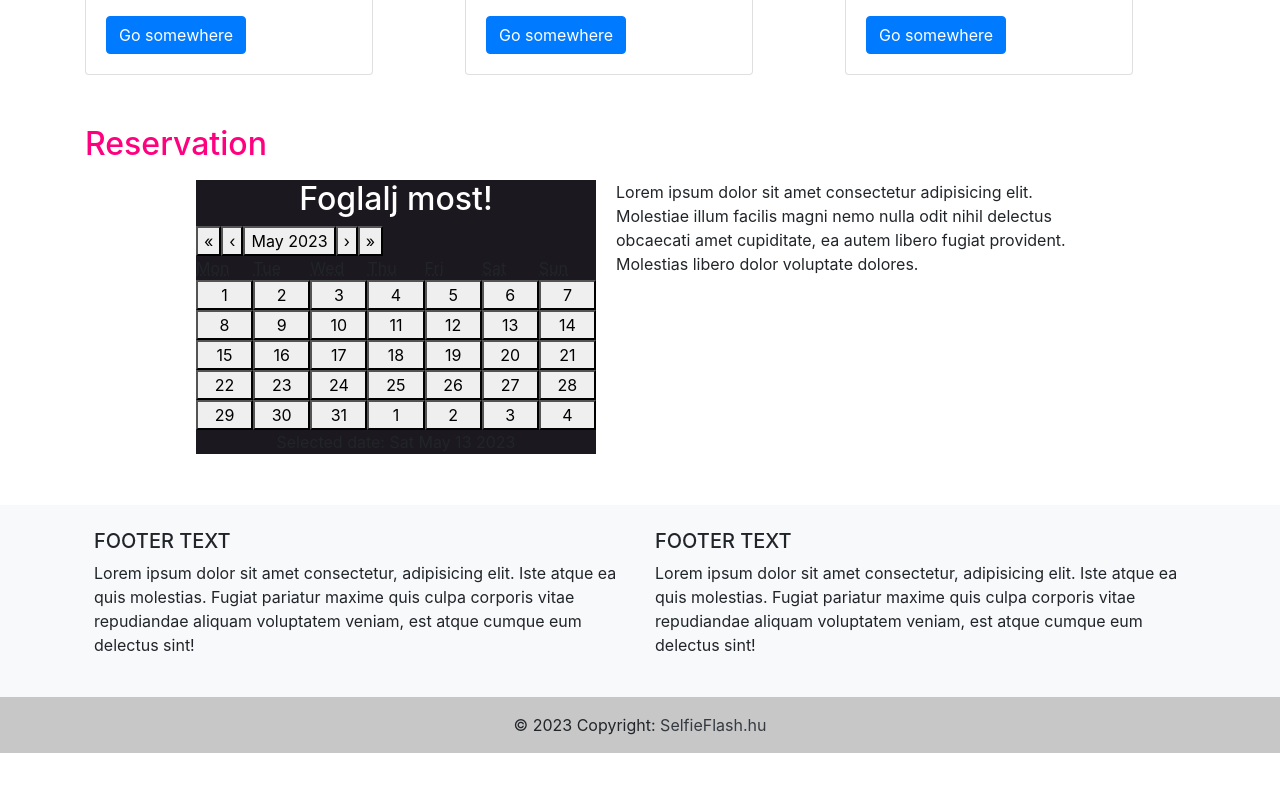
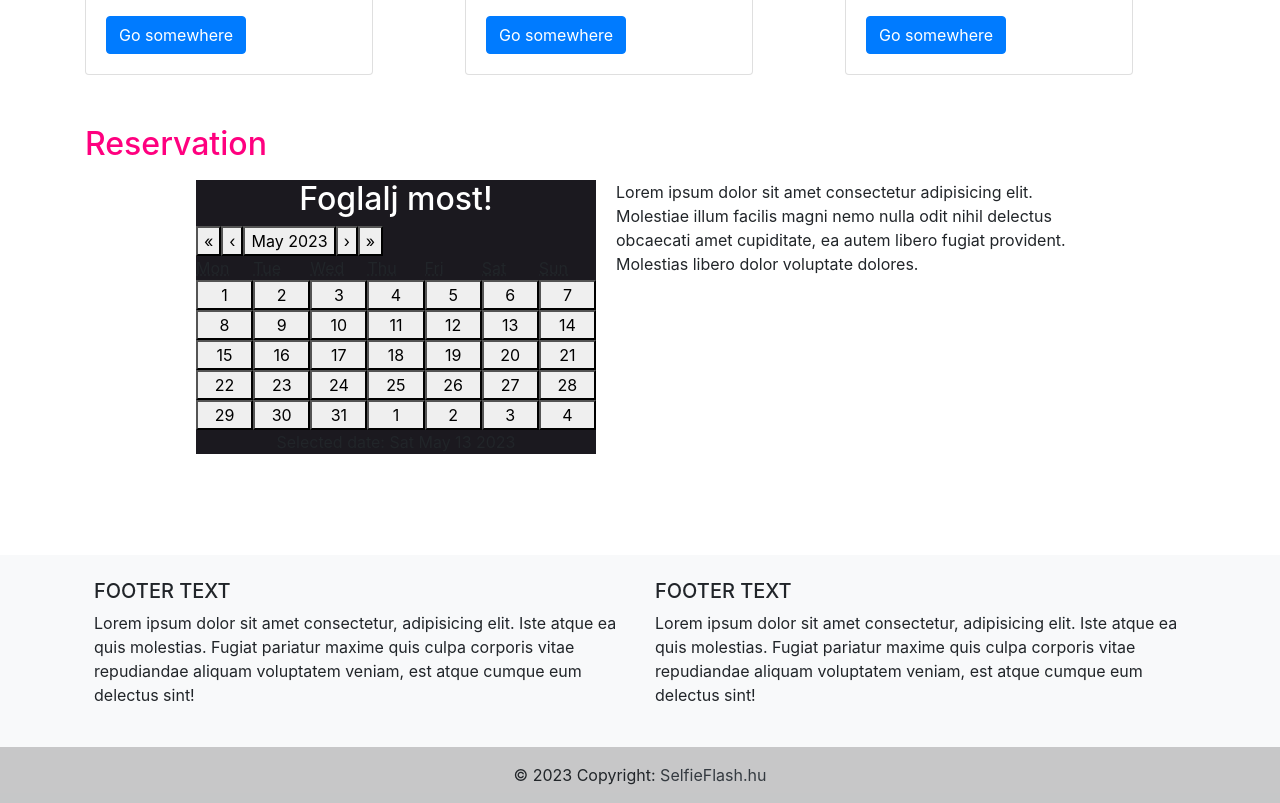
Before and after one commit to Viserya11/selfieflash, a React (Create React App) app: page / in a window 1280 px wide. Shown: the part 1240-2043 px from the top of the page. Before the commit the page ends 1993 px from the top, so only its background shows below. Built offline with nearby package versions, Linux system fonts and the light colour scheme.

Commit message:
Update style.css

```diff
--- a/src/style.css
+++ b/src/style.css
@@ -83,7 +83,7 @@ position: relative;
 .reservation {
   margin-top: 50px;
   margin-bottom: 30px;
-  min-height: 350px;
+  min-height: 400px;
 }
 
 .calheader {
```
